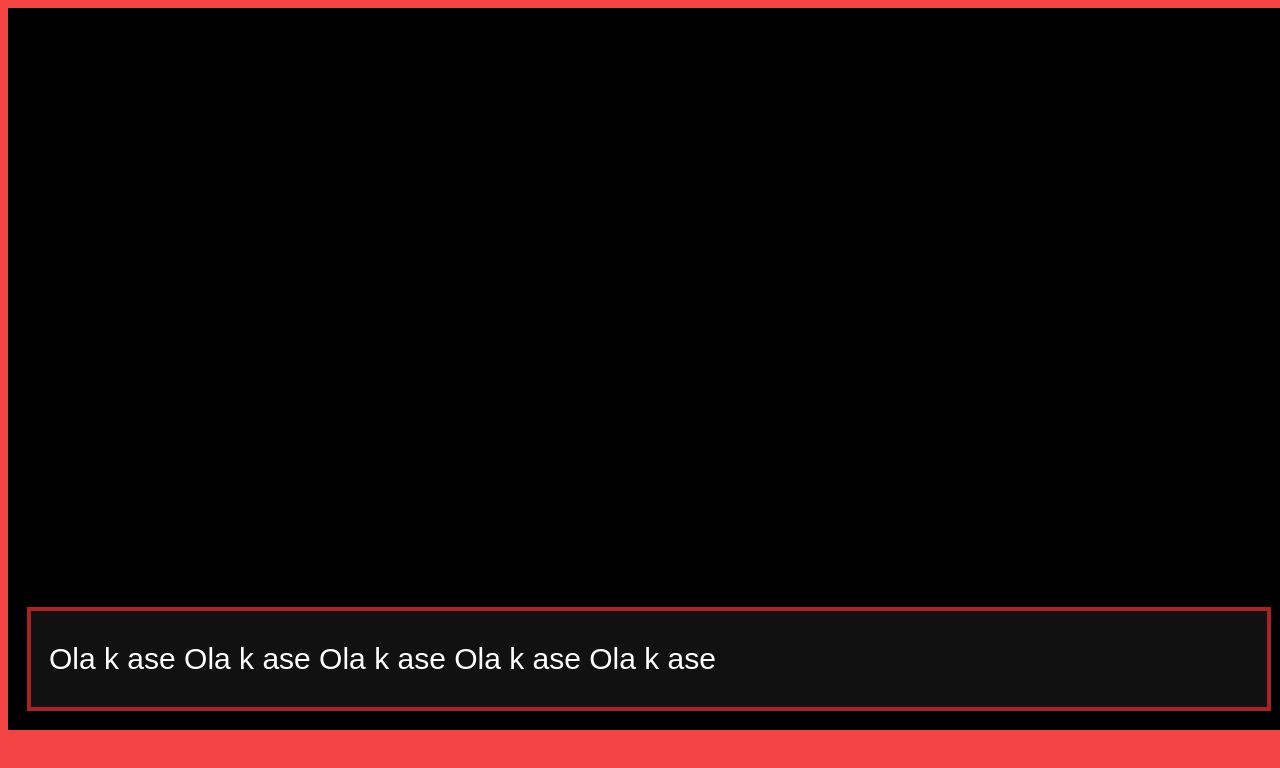
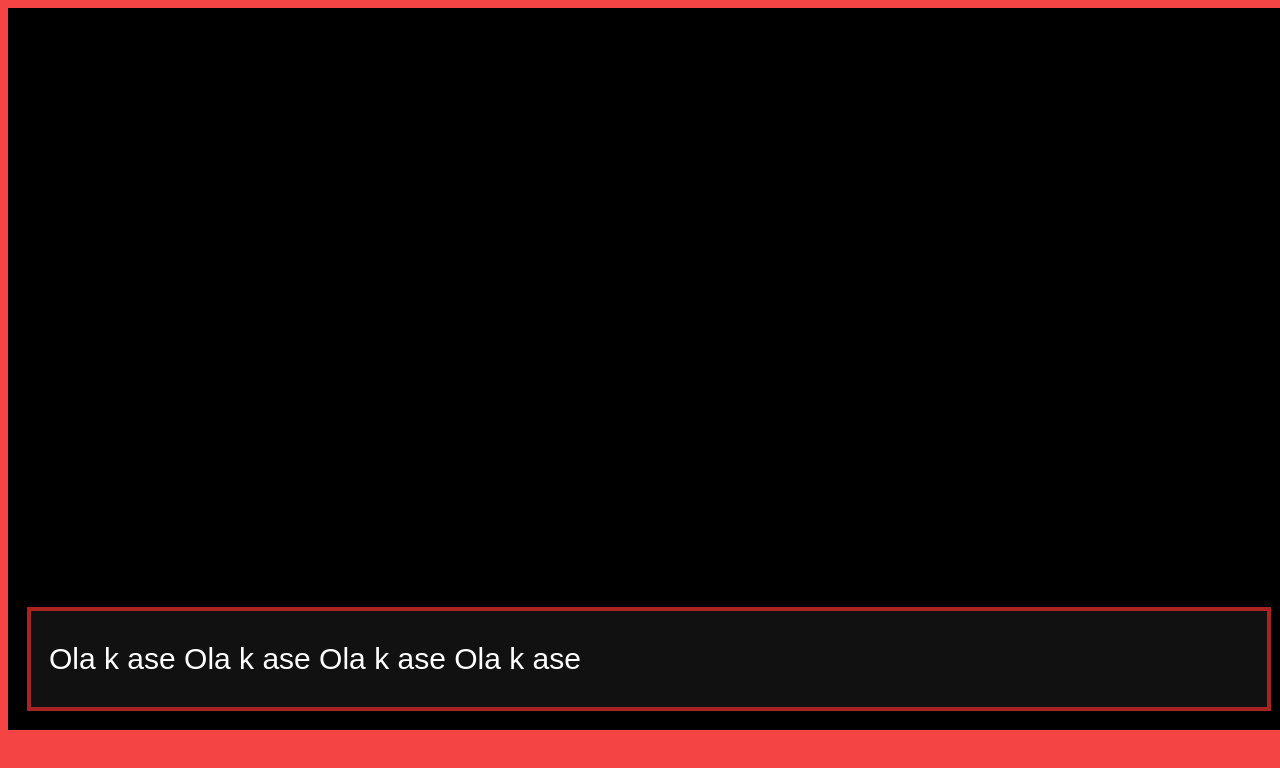
Before and after one commit to RazielLewach/bitacoraTaichi, a plain HTML site: page index.html in a window 1280 px wide. Drawn offline with Linux system fonts and the light colour scheme.

Commit message:
Update index.html

```diff
--- a/index.html
+++ b/index.html
@@ -1,7 +1,11 @@
 <html style="background-color:#F54444;">
-	<canvas id="myCanvas" width="1280" height="720" style="border:1px solid #000000; background-color:#000000;">
-	</canvas>
+<head>
+</head>
+<body>
+	<canvas id="myCanvas" width="1280" height="720" style="border:1px solid #000000; background-color:#000000;"/>
+</body>
 </html>
+
 <script>
 	var canvas = document.getElementById('myCanvas'),
 	context = canvas.getContext('2d');
@@ -50,7 +54,7 @@
 
 		// Diálogos.
 		var _text = "";
-		if (iDialogo == 0) _text = "Ola k ase Ola k ase Ola k ase Ola k ase Ola k ase";
+		if (iDialogo == 0) _text = "Ola k ase Ola k ase Ola k ase Ola k ase";
 		context.fillStyle = "#FFFFFF";
 		context.font = "30px Arial";
 		context.fillText(_text.substr(0,cntText), 40, 660);
```
